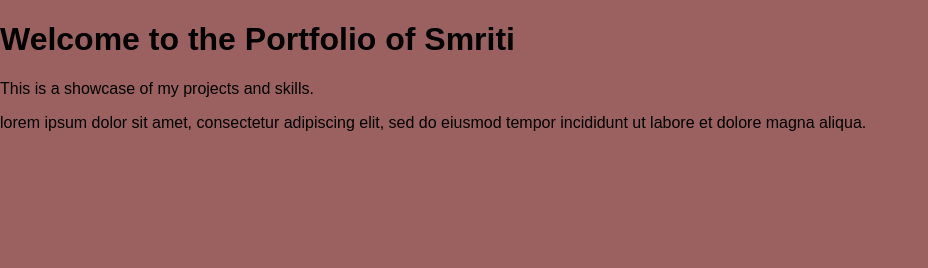
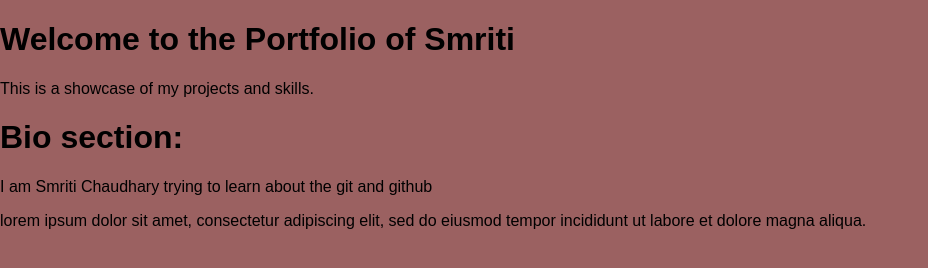
Before and after one commit to SmiChau/Portfolio-Site, a plain HTML site: page index.html in a window 1280 px wide. Shown: the whole page, without its empty margins (0-928 px from the left). Drawn offline with Linux system fonts and the light colour scheme.

Commit message:
feat: bio-sectiion added

```diff
--- a/index.html
+++ b/index.html
@@ -7,6 +7,8 @@
   <body>
     <h1>Welcome to the Portfolio of Smriti</h1>
     <p>This is a showcase of my projects and skills.</p>
+    <h1>Bio section:</h1>
+    <p>I am Smriti Chaudhary trying to learn about the git and github</P>
 
    lorem ipsum dolor sit amet, consectetur adipiscing elit, sed do eiusmod tempor incididunt ut labore et dolore magna aliqua.
   </body>
```
